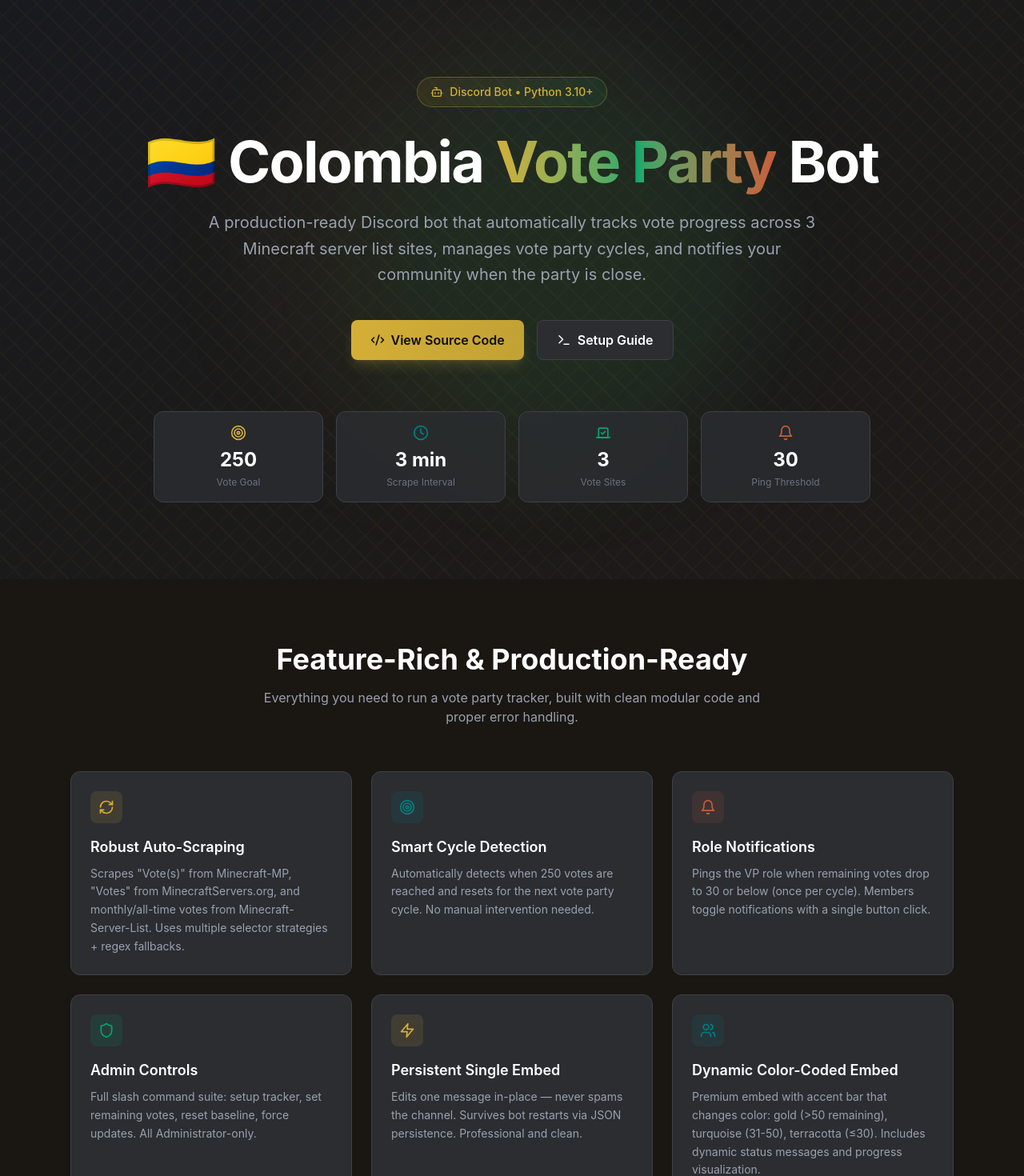
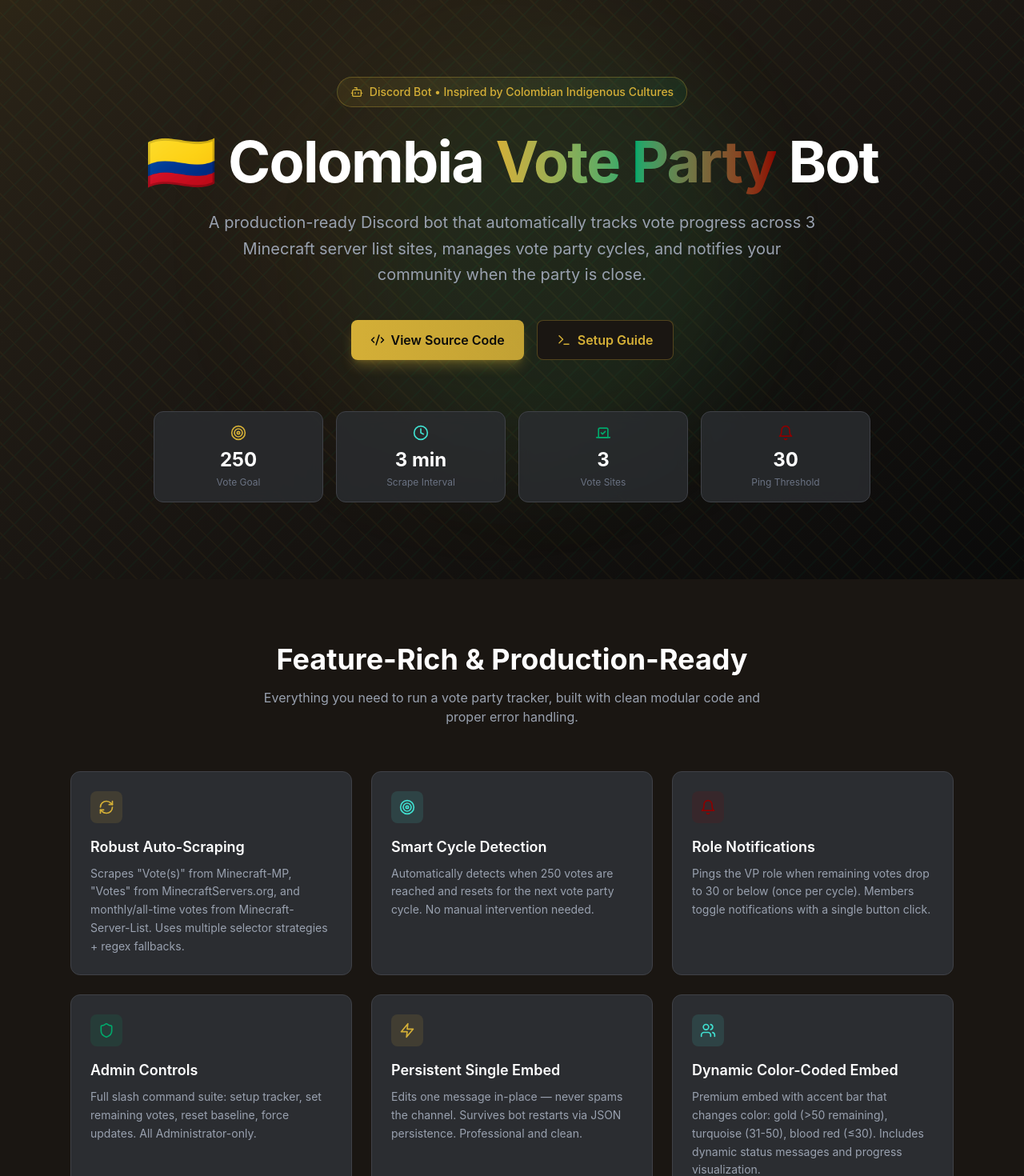
Before and after one commit to WOL321/vp, a React (Vite) app: page / in a window 1280 px wide. Shown: the top 1470 px of the page at 80% size. Built offline with nearby package versions, Linux system fonts and the light colour scheme.

Commit message:
task snapshot 8dae185f-6f92-4ce9-a4fa-113baf7101b3

```diff
--- a/src/App.tsx
+++ b/src/App.tsx
@@ -23,14 +23,15 @@ import { mainBotCode, requirementsTxt, envExample, setupInstructions } from './d
 
 const VOTE_GOAL = 250;
 
-// Mesoamerican-inspired color palette
+// Colombian indigenous-inspired color palette (Muisca, Tairona, Quimbaya)
 const COLORS = {
-  gold: '#D4AF37',
-  jade: '#00A86B',
-  obsidian: '#0a0a0a',
-  terracotta: '#C65D3B',
-  turquoise: '#008080',
-  warmDark: '#1a1612',
+  gold: '#D4AF37',        // Muisca gold work
+  jade: '#00A86B',        // Jade from Colombian cultures
+  obsidian: '#0a0a0a',    // Volcanic glass
+  earth: '#8B4513',       // Terracotta/pottery
+  blood: '#8B0000',       // Ceremonial red
+  turquoise: '#40E0D0',   // Turquoise jewelry
+  warmDark: '#1a1612',    // Warm dark background
 };
 
 // Helper function to format relative time
@@ -94,16 +95,16 @@ function CodeBlock({ code, language = 'python' }: { code: string; language?: str
 function Hero() {
   return (
     <section className="relative overflow-hidden">
-      {/* Colombian-inspired background with Wayuu pattern */}
-      <div className="absolute inset-0 bg-gradient-to-br from-[#003893]/10 via-[#1a1a1a] to-[#1e1b18]" />
+      {/* Colombian indigenous-inspired background */}
+      <div className="absolute inset-0 bg-gradient-to-br from-[#D4AF37]/10 via-[#1a1612] to-[#0a0a0a]" />
 
-      {/* Mesoamerican-inspired geometric pattern overlay */}
+      {/* Colombian indigenous-inspired geometric pattern overlay */}
       <div className="absolute inset-0 opacity-[0.04]" style={{
         backgroundImage: `repeating-linear-gradient(45deg, ${COLORS.gold} 0px, ${COLORS.gold} 2px, transparent 2px, transparent 20px),
-                          repeating-linear-gradient(-45deg, ${COLORS.terracotta} 0px, ${COLORS.terracotta} 2px, transparent 2px, transparent 20px)`,
+                          repeating-linear-gradient(-45deg, ${COLORS.jade} 0px, ${COLORS.jade} 2px, transparent 2px, transparent 20px)`,
       }} />
 
-      {/* Warm glow effects */}
+      {/* Warm glow effects - Muisca gold and jade */}
       <div className="absolute top-0 left-1/4 w-[600px] h-[600px] bg-[#D4AF37]/5 rounded-full blur-3xl" />
       <div className="absolute top-20 right-1/4 w-[500px] h-[500px] bg-[#00A86B]/8 rounded-full blur-3xl" />
 
@@ -115,12 +116,12 @@ function Hero() {
         >
           <div className="inline-flex items-center gap-2 px-4 py-2 rounded-full bg-gradient-to-r from-[#D4AF37]/10 to-[#00A86B]/10 border border-[#D4AF37]/30 text-[#D4AF37] text-sm font-medium mb-8">
             <Bot size={16} />
-            Discord Bot • Python 3.10+
+            Discord Bot • Inspired by Colombian Indigenous Cultures
           </div>
 
           <h1 className="text-5xl md:text-7xl font-bold text-white mb-6 tracking-tight">
             🇨🇴 Colombia{' '}
-            <span className="bg-gradient-to-r from-[#D4AF37] via-[#00A86B] to-[#C65D3B] text-transparent bg-clip-text">
+            <span className="bg-gradient-to-r from-[#D4AF37] via-[#00A86B] to-[#8B0000] text-transparent bg-clip-text">
               Vote Party
             </span>{' '}
             Bot
@@ -135,14 +136,14 @@ function Hero() {
           <div className="flex flex-wrap justify-center gap-4">
             <a
               href="#code"
-              className="inline-flex items-center gap-2 px-6 py-3 rounded-lg bg-gradient-to-r from-[#D4AF37] to-[#D4AF37]/90 hover:from-[#D4AF37]/90 hover:to-[#D4AF37] text-[#0a0a0a] font-semibold transition-all shadow-lg shadow-[#D4AF37]/20"
+              className="inline-flex items-center gap-2 px-6 py-3 rounded-lg bg-gradient-to-r from-[#D4AF37] to-[#D4AF37]/90 hover:from-[#D4AF37]/90 hover:to-[#D4AF37] text-[#0a0a0a] font-semibold transition-all shadow-lg shadow-[#D4AF37]/30"
             >
               <Code2 size={18} />
               View Source Code
             </a>
             <a
               href="#setup"
-              className="inline-flex items-center gap-2 px-6 py-3 rounded-lg bg-[#2b2d31] hover:bg-[#35373c] text-white font-semibold border border-[#3f4147] transition-colors"
+              className="inline-flex items-center gap-2 px-6 py-3 rounded-lg bg-[#1a1612] hover:bg-[#2a2622] text-[#D4AF37] font-semibold border border-[#D4AF37]/30 transition-colors"
             >
               <Terminal size={18} />
               Setup Guide
@@ -161,7 +162,7 @@ function Hero() {
             { label: 'Vote Goal', value: '250', icon: Target, color: COLORS.gold },
             { label: 'Scrape Interval', value: '3 min', icon: Clock, color: COLORS.turquoise },
             { label: 'Vote Sites', value: '3', icon: Vote, color: COLORS.jade },
-            { label: 'Ping Threshold', value: '30', icon: Bell, color: COLORS.terracotta },
+            { label: 'Ping Threshold', value: '30', icon: Bell, color: COLORS.blood },
           ].map((stat) => (
             <div
               key={stat.label}
@@ -199,7 +200,7 @@ function Features() {
       title: 'Role Notifications',
       description:
         'Pings the VP role when remaining votes drop to 30 or below (once per cycle). Members toggle notifications with a single button click.',
-      color: COLORS.terracotta,
+      color: COLORS.blood,
     },
     {
       icon: Shield,
@@ -219,7 +220,7 @@ function Features() {
       icon: Users,
       title: 'Dynamic Color-Coded Embed',
       description:
-        'Premium embed with accent bar that changes color: gold (>50 remaining), turquoise (31-50), terracotta (≤30). Includes dynamic status messages and progress visualization.',
+        'Premium embed with accent bar that changes color: gold (>50 remaining), turquoise (31-50), blood red (≤30). Includes dynamic status messages and progress visualization.',
       color: COLORS.turquoise,
     },
   ];
@@ -293,7 +294,7 @@ function Commands() {
       name: '/voteparty action:setbaseline',
       description: 'Set the current total vote sum as the new baseline',
       permission: 'Administrator',
-      color: COLORS.terracotta,
+      color: COLORS.earth,
     },
     {
       name: '/voteparty action:forceupdate',
@@ -444,7 +445,7 @@ function SetupGuide() {
     },
     {
       title: 'Create the VP Role',
-      color: COLORS.terracotta,
+      color: COLORS.blood,
       description:
         'In Server Settings → Roles, create a role named exactly "VP". Ensure the bot\'s role is above VP in the hierarchy.',
     },
@@ -534,7 +535,7 @@ function EmbedPreview() {
   const states = {
     yellow: { remaining: 120, color: COLORS.gold, label: 'Early Stage', status: '✅ **All good! Let\'s get started!**' },
     blue: { remaining: 47, color: COLORS.turquoise, label: 'Mid Stage', status: '⚡ **Getting close! Keep voting!**' },
-    red: { remaining: 23, color: COLORS.terracotta, label: 'Final Push', status: '🔥 **Final push! Almost there!**' },
+    red: { remaining: 23, color: COLORS.blood, label: 'Final Push', status: '🔥 **Final push! Almost there!**' },
   };
 
   const current = states[previewState];
@@ -628,9 +629,9 @@ function EmbedPreview() {
 
                 {/* Embed content */}
                 <div className="bg-[#2b2d31] rounded-r-sm flex-1 flex flex-col">
-                  {/* Banner image */}
+                  {/* Banner image - Colombian indigenous inspired */}
                   <img
-                    src="https://image.qwenlm.ai/generated-images/f8decf88-c57f-4bc2-b1da-7b729ba6a52b/_result.png"
+                    src="https://image.qwenlm.ai/generated-images/eec8e122-9980-4954-a34e-c6ffeae38ffa/_result.png"
                     alt="Colombia Vote Party Banner"
                     className="w-full h-32 object-cover rounded-t-sm"
                   />
@@ -734,16 +735,16 @@ function EmbedPreview() {
 function Footer() {
   return (
     <footer className="border-t border-[#3f4147] mt-10 relative">
-      {/* Mesoamerican-inspired stripe at the bottom */}
+      {/* Colombian indigenous-inspired stripe at the bottom */}
       <div className="absolute bottom-0 left-0 right-0 h-1 flex">
         <div className="flex-1" style={{ backgroundColor: COLORS.gold }} />
         <div className="flex-1" style={{ backgroundColor: COLORS.jade }} />
-        <div className="flex-1" style={{ backgroundColor: COLORS.terracotta }} />
+        <div className="flex-1" style={{ backgroundColor: COLORS.blood }} />
       </div>
 
       <div className="max-w-6xl mx-auto px-6 py-10 text-center">
         <p className="text-gray-500 text-sm">
-          🇨🇴 Colombia Vote Party Bot • Built for DiplomaticaMC • Python + discord.py 2.x
+          🇨🇴 Colombia Vote Party Bot • Inspired by Muisca, Tairona & Quimbaya cultures • Built for DiplomaticaMC
         </p>
         <div className="flex justify-center gap-6 mt-4">
           <a
@@ -766,7 +767,7 @@ function Footer() {
             href="https://minecraftservers.org/server/679302"
             target="_blank"
             rel="noopener noreferrer"
-            className="text-gray-500 hover:text-[#C65D3B] text-sm transition-colors"
+            className="text-gray-500 hover:text-[#8B0000] text-sm transition-colors"
           >
             MinecraftServers.org
           </a>
@@ -778,7 +779,7 @@ function Footer() {
 
 export default function App() {
   return (
-    <div className="min-h-screen text-white" style={{ backgroundColor: COLORS.warmDark }}>
+    <div className="min-h-screen text-white bg-[#1a1612]">
       <Hero />
       <Features />
       <Commands />
--- a/src/data/botCode.ts
+++ b/src/data/botCode.ts
@@ -45,8 +45,8 @@ SCRAPE_INTERVAL_MINUTES = 3
 PING_THRESHOLD = 30  # Ping VP role when remaining <= this
 DATA_FILE = "bot_data.json"
 
-# Premium embed assets
-BANNER_URL = "https://image.qwenlm.ai/generated-images/f8decf88-c57f-4bc2-b1da-7b729ba6a52b/_result.png"
+# Premium embed assets - Colombian indigenous inspired
+BANNER_URL = "https://image.qwenlm.ai/generated-images/eec8e122-9980-4954-a34e-c6ffeae38ffa/_result.png"
 THUMBNAIL_URL = "https://cdn.discordapp.com/emojis/947652669680750613.webp"  # Colombia flag emoji
 
 # Color thresholds for embed accent bar
```
Also changed, not shown: 2 other files (tests, documents, lock files or other folders).
